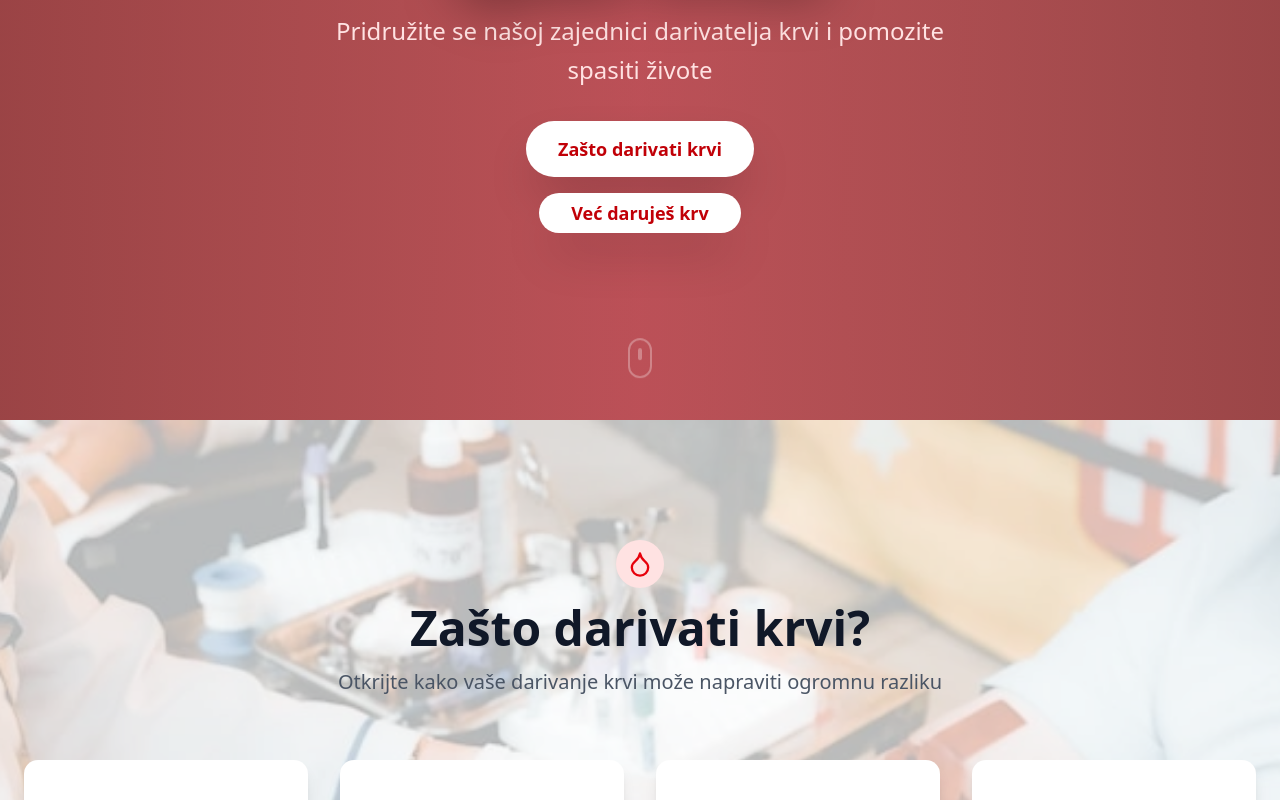
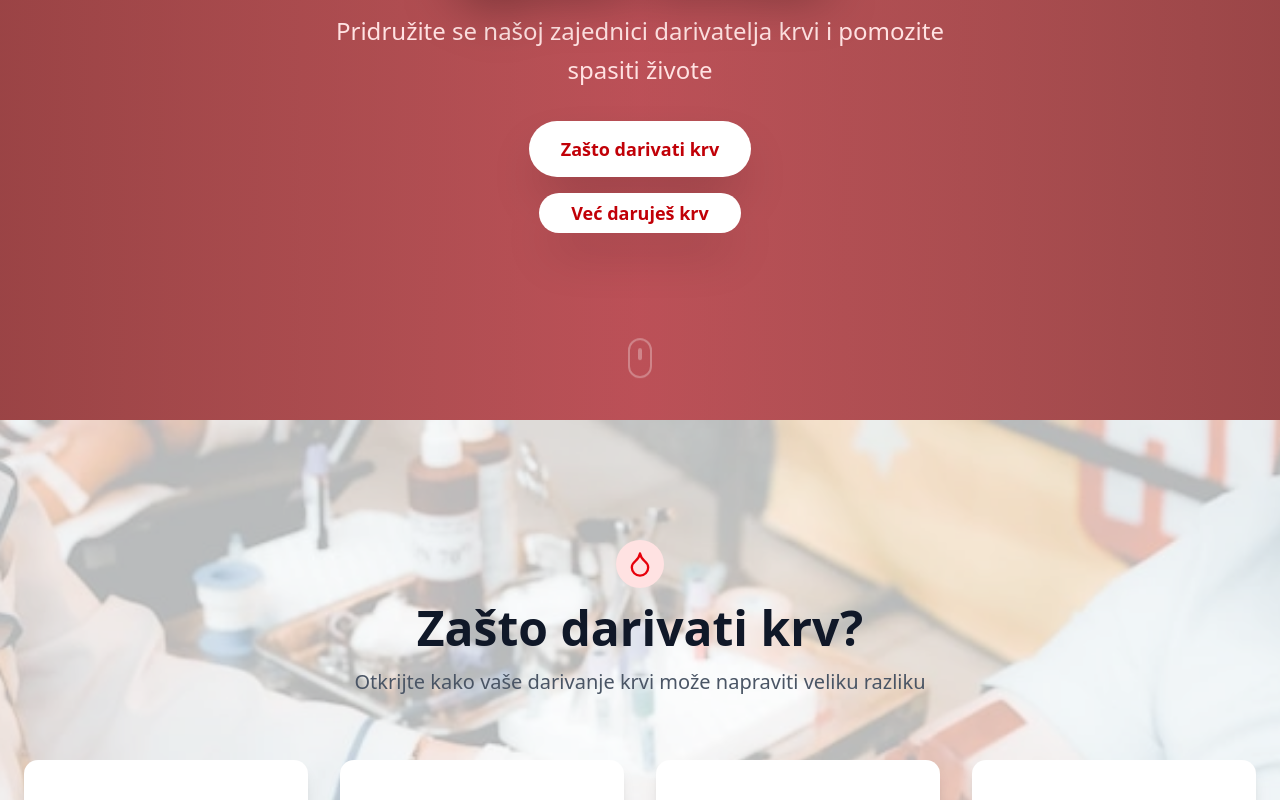
Before and after one commit to antonKrizmanic/red-cross-new-blood-donors, a Next.js app: page / in a window 1280 px wide. Shown: the part 380-1180 px from the top of the page. Built offline with nearby package versions, Linux system fonts and the light colour scheme.

Commit message:
Ispravci

```diff
--- a/src/components/sections/FAQSection.tsx
+++ b/src/components/sections/FAQSection.tsx
@@ -13,7 +13,7 @@ interface FAQItem {
 const faqData: FAQItem[] = [
     {
         id: 1,
-        question: 'Zašto darivati krvi?',
+        question: 'Zašto darivati krv?',
         answer: 'Krv nije moguće proizvesti, jedini izvor tog lijeka je čovjek – darivatelj krvi. Svakodnevno brojni bolesnici trebaju liječenje krvnim pripravcima, stoga, kako bi se osigurao dovoljan broj krvnih pripravaka, potrebno je uvijek imati dovoljan broj darivatelja. Darivati možete punu krv i/ili krvne sastojke na staničnom separatoru. Krvne sastojke možete darivati samo u HZTM-u, nakon što se više puta darivali punu krv.',
     },
     {
@@ -23,7 +23,7 @@ const faqData: FAQItem[] = [
     },
     {
         id: 3,
-        question: 'Kada darivati krvi?',
+        question: 'Kada darivati krv?',
         answer: 'Stanje zaliha doza krvi Vaše krvne grupe možete saznati na stranici Hrvatskog zavoda za transfuzijski medicinu. Ako su trenutačne zalihe krvi Vaše krvne grupe ispod oznake premale zalihe, molimo Vas darujte krv. Ako su trenutačne količine krvi Vaše krvne grupe iznad oznake prevelike zalihe, molimo Vas privremeno odgodite darivanje dok se zalihe Vaše krvne grupe ne smanje. Muškarci mogu darivati krv svaka 3 mjeseca (do 7 dana ranije), a žene svaka 4 mjeseca (do 7 dana ranije). Podatak o datumu prethodnog darivanja nalazi se u Vašoj Iskaznici darivatelja. Ako nemate Iskaznicu darivatelja taj podatak možete dobiti na broj telefona 01/4600-337.',
     },
     {
@@ -38,7 +38,7 @@ const faqData: FAQItem[] = [
     },
     {
         id: 6,
-        question: 'Smiju li tetovirane osobe darivati krvi?',
+        question: 'Smiju li tetovirane osobe darivati krv?',
         answer: 'Smiju, ukoliko nisu tetovirani zadnja 4 mjeseca.',
     },
     {
@@ -48,7 +48,7 @@ const faqData: FAQItem[] = [
     },
     {
         id: 8,
-        question: 'Zašto strani državljani ne mogu darivati krvi?',
+        question: 'Zašto strani državljani ne mogu darivati krv?',
         answer: 'Transfuzijska služba svake zemlje prati epidemiološko stanje u zemlji, prati uvijete života darivatelja i prema tim pokazateljima određuje kako i kojim testovima ispitivati krv darivatelja na prisutnost uzročnika zaraznih bolesti. Zbog toga svaka zemlja može biti sigurna samo u krv i krvne pripravke dobivene od darivatelja krvi u toj zemlji. Pravilnikom o krvi i krvnim sastojcima od 16. prosinca 1998. (NN 14/99) u čl. 9, u stavku 2 je propisano da darivatelj krvi mora biti državljanin Republike Hrvatske.',
     },
 ];
--- a/src/components/sections/Footer.tsx
+++ b/src/components/sections/Footer.tsx
@@ -16,7 +16,7 @@ export function Footer() {
                     Hrvatski Crveni Križ - Gradsko društvo Crvenog križa Buje
                 </h3>
                 <p className="text-gray-300 mb-6">
-                    Spašavamo živote zajedno - jedna kap krvi po kap
+                    Spašavamo živote zajedno - gradimo sigurnije društvo
                 </p>
                 <div className="border-t border-gray-800 pt-6">
                     <p className="text-gray-400 text-sm">
--- a/src/components/sections/HeroSection.tsx
+++ b/src/components/sections/HeroSection.tsx
@@ -30,7 +30,7 @@ export function HeroSection() {
                                     ?.scrollIntoView({ behavior: 'smooth' })
                             }
                         >
-                            Zašto darivati krvi
+                            Zašto darivati krv
                         </Button>
                     </div>
                     <div>
--- a/src/components/sections/WhyDonateSection.tsx
+++ b/src/components/sections/WhyDonateSection.tsx
@@ -17,10 +17,10 @@ export function WhyDonateSection() {
                         <Droplet className="h-7 w-7" />
                     </div>
                     <h2 className="text-4xl md:text-5xl font-bold text-gray-900 mb-4">
-                        Zašto darivati krvi?
+                        Zašto darivati krv?
                     </h2>
                     <p className="text-xl text-gray-600 max-w-3xl mx-auto">
-                        Otkrijte kako vaše darivanje krvi može napraviti ogromnu
+                        Otkrijte kako vaše darivanje krvi može napraviti veliku
                         razliku
                     </p>
                 </div>
```
